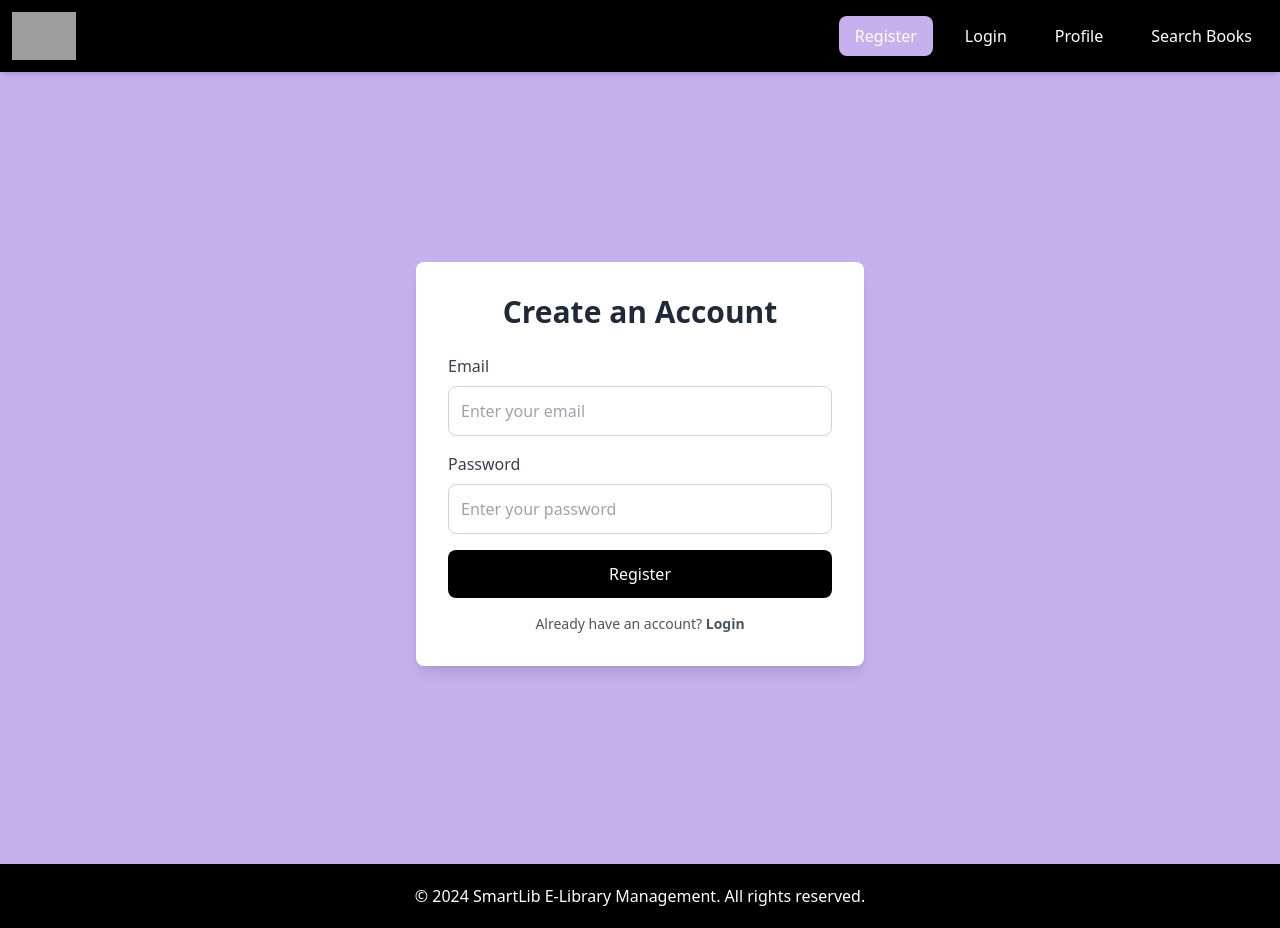
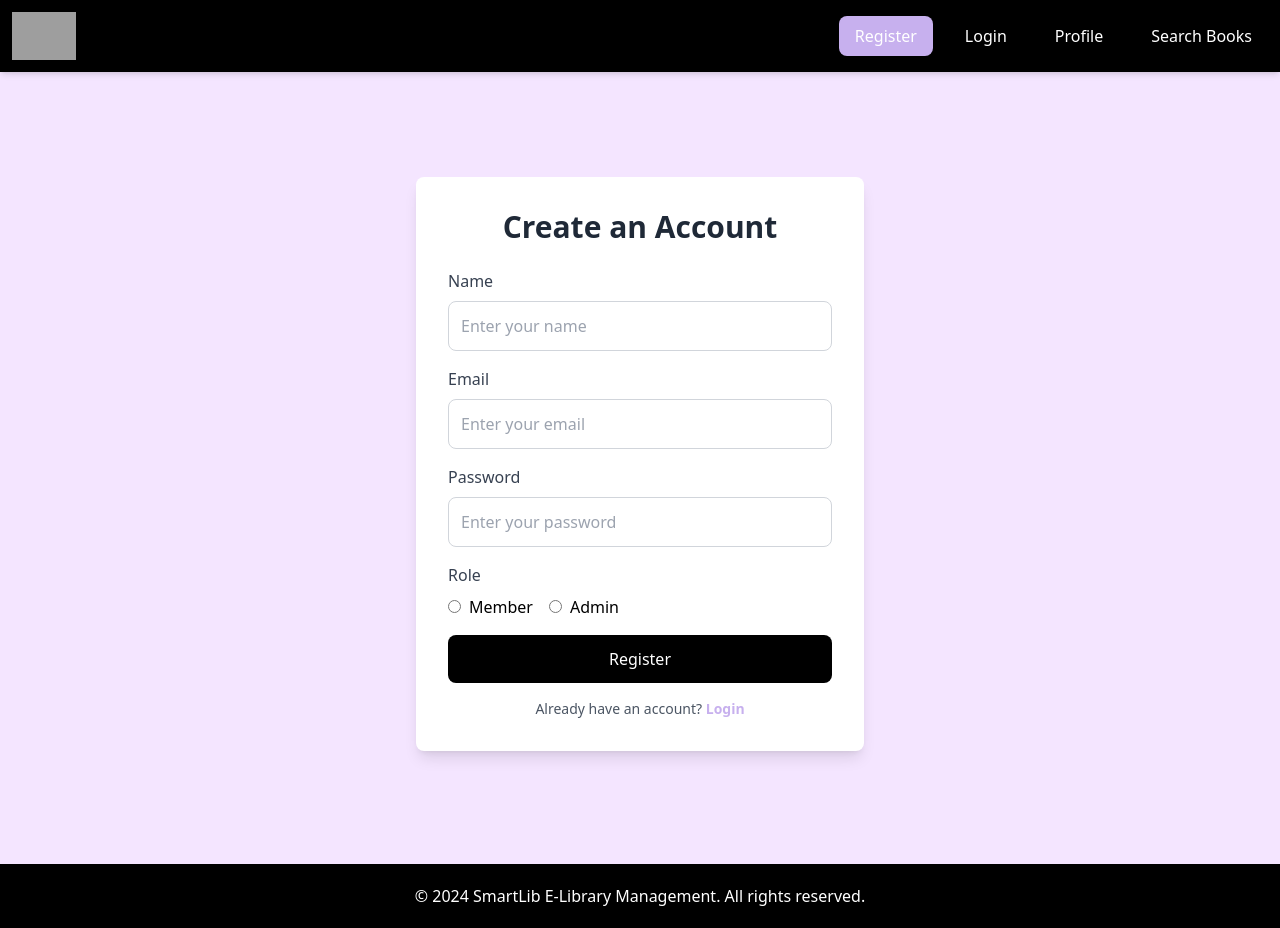
Before and after one commit to DilsharaRathnayaka/Library_Management_System, a React (Vite) app in the folder LMSystem/: page /register in a window 1280 px wide. Built offline with nearby package versions, Linux system fonts and the light colour scheme; grey boxes are pictures that could not be loaded.

Commit message:
Add register

```diff
--- a/LMSystem/src/components/Register.jsx
+++ b/LMSystem/src/components/Register.jsx
@@ -2,16 +2,35 @@ import { useState } from 'react';
 import { auth } from '../firebase';
 import { createUserWithEmailAndPassword } from 'firebase/auth';
 import { useNavigate } from 'react-router-dom';
+import { doc, setDoc } from 'firebase/firestore';
+import { db } from '../firebase';
 
 function Register() {
+  const [name, setName] = useState(''); // Add a state for name
   const [email, setEmail] = useState('');
   const [password, setPassword] = useState('');
+  const [role, setRole] = useState(''); // Initially no role selected
   const navigate = useNavigate();
 
   const handleRegister = async (e) => {
     e.preventDefault();
+    if (!role) { // Prevent submission if role is not selected
+      alert('Please select a role.');
+      return;
+    }
+
     try {
-      await createUserWithEmailAndPassword(auth, email, password);
+      // Create user with email and password
+      const userCredential = await createUserWithEmailAndPassword(auth, email, password);
+      const user = userCredential.user;
+
+      // Add user name, email, and role to Firestore
+      await setDoc(doc(db, 'users', user.uid), {
+        name,  // Save the user's name
+        email,
+        role,
+      });
+
       alert('Registration successful!');
       navigate('/profile');
     } catch (error) {
@@ -21,10 +40,24 @@ function Register() {
   };
 
   return (
-    <div className="flex justify-center items-center h-screen  bg-[#c7b0ee]">
+    <div className="flex justify-center items-center h-screen bg-[#f4e5ff]">
       <div className="bg-white p-8 rounded-lg shadow-lg w-full max-w-md">
         <h2 className="text-3xl font-bold text-gray-800 mb-6 text-center">Create an Account</h2>
         <form onSubmit={handleRegister} className="space-y-4">
+          <div>
+            <label htmlFor="name" className="block text-gray-700 font-medium mb-2">
+              Name
+            </label>
+            <input
+              type="text"
+              id="name"
+              placeholder="Enter your name"
+              value={name}
+              onChange={(e) => setName(e.target.value)}
+              className="w-full p-3 border border-gray-300 rounded-lg focus:border-[#c7b0ee] outline-[#c7b0ee]"
+              required
+            />
+          </div>
           <div>
             <label htmlFor="email" className="block text-gray-700 font-medium mb-2">
               Email
@@ -35,7 +68,7 @@ function Register() {
               placeholder="Enter your email"
               value={email}
               onChange={(e) => setEmail(e.target.value)}
-              className="w-full p-3 border border-gray-300 rounded-lg focus:border-blue-500 outline-none"
+              className="w-full p-3 border border-gray-300 rounded-lg focus:border-[#c7b0ee] outline-[#c7b0ee]"
               required
             />
           </div>
@@ -49,19 +82,48 @@ function Register() {
               placeholder="Enter your password"
               value={password}
               onChange={(e) => setPassword(e.target.value)}
-              className="w-full p-3 border border-gray-300 rounded-lg focus:border-blue-500 outline-none"
+              className="w-full p-3 border border-gray-300 rounded-lg focus:border-[#c7b0ee] outline-[#c7b0ee]"
               required
             />
           </div>
+          <div>
+            <label className="block text-gray-700 font-medium mb-2">
+              Role
+            </label>
+            <div className="flex items-center space-x-4">
+              <label>
+                <input
+                  type="radio"
+                  name="role"
+                  value="member"
+                  checked={role === 'member'}
+                  onChange={(e) => setRole(e.target.value)}
+                  className="mr-2"
+                />
+                Member
+              </label>
+              <label>
+                <input
+                  type="radio"
+                  name="role"
+                  value="admin"
+                  checked={role === 'admin'}
+                  onChange={(e) => setRole(e.target.value)}
+                  className="mr-2"
+                />
+                Admin
+              </label>
+            </div>
+          </div>
           <button
             type="submit"
-            className="w-full bg-black text-white font-medium py-3 rounded-lg transition-colors duration-300 hover:bg-[#c7b0ee]"
-            >
+            href="/login" className="w-full bg-black text-white font-medium py-3 rounded-lg transition-colors duration-300 hover:bg-[#c7b0ee]"
+          >
             Register
           </button>
         </form>
         <p className="mt-4 text-gray-600 text-sm text-center">
-          Already have an account? <a href="/login" className="text-black-900 font-semibold hover:underline">Login</a>
+          Already have an account? <a href="/login" className="text-[#c7b0ee] font-semibold hover:underline">Login</a>
         </p>
       </div>
     </div>
```
